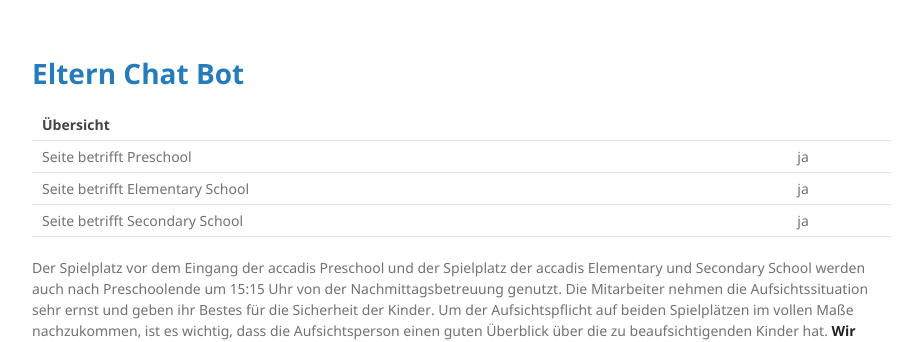
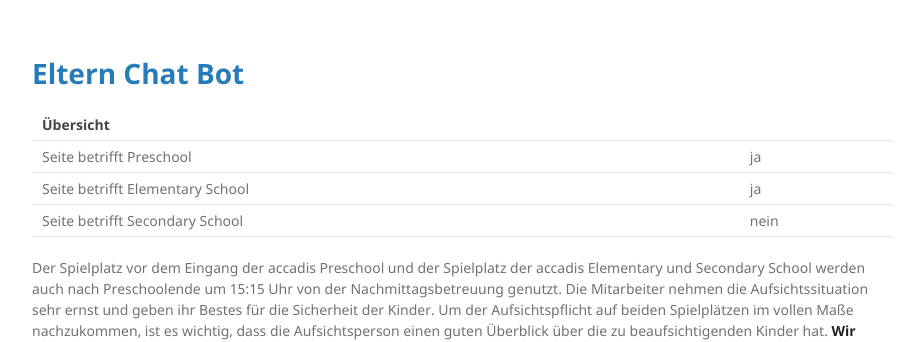
Before and after one commit to transresult/2504-chat-bot-source, a Jekyll site: the page built from docs/verhalten_auf_dem_spielplatz.md, in a window 1280 px wide. Shown: the top 342 px of the page, without its empty margins (178-1101 px from the left). Built offline with Jekyll 4.4.1, drawn with Linux system fonts in a browser that asks for light colours; our own code applies the rules of GitHub Pages for plain Markdown files.

Commit message:
Update verhalten_auf_dem_spielplatz.md
Betrifft nicht die Secondary School

```diff
--- a/docs/verhalten_auf_dem_spielplatz.md
+++ b/docs/verhalten_auf_dem_spielplatz.md
@@ -5,6 +5,6 @@ title: Verhalten auf dem Spielplatz vor dem Eingang der Preschool nach der Abhol
 | --- | --- |
 | Seite betrifft Preschool | ja |
 | Seite betrifft Elementary School | ja |
-| Seite betrifft Secondary School | ja |
+| Seite betrifft Secondary School | nein |
 
 Der Spielplatz vor dem Eingang der accadis Preschool und der Spielplatz der accadis Elementary und Secondary School werden auch nach Preschoolende um 15:15 Uhr von der Nachmittagsbetreuung genutzt. Die Mitarbeiter nehmen die Aufsichtssituation sehr ernst und geben ihr Bestes für die Sicherheit der Kinder. Um der Aufsichtspflicht auf beiden Spielplätzen im vollen Maße nachzukommen, ist es wichtig, dass die Aufsichtsperson einen guten Überblick über die zu beaufsichtigenden Kinder hat. **Wir bitten Sie, diesen Aspekt zu berücksichtigen und nach dem Abholen ihres Kindes die Spielplätze nicht zu nutzen.**
```
